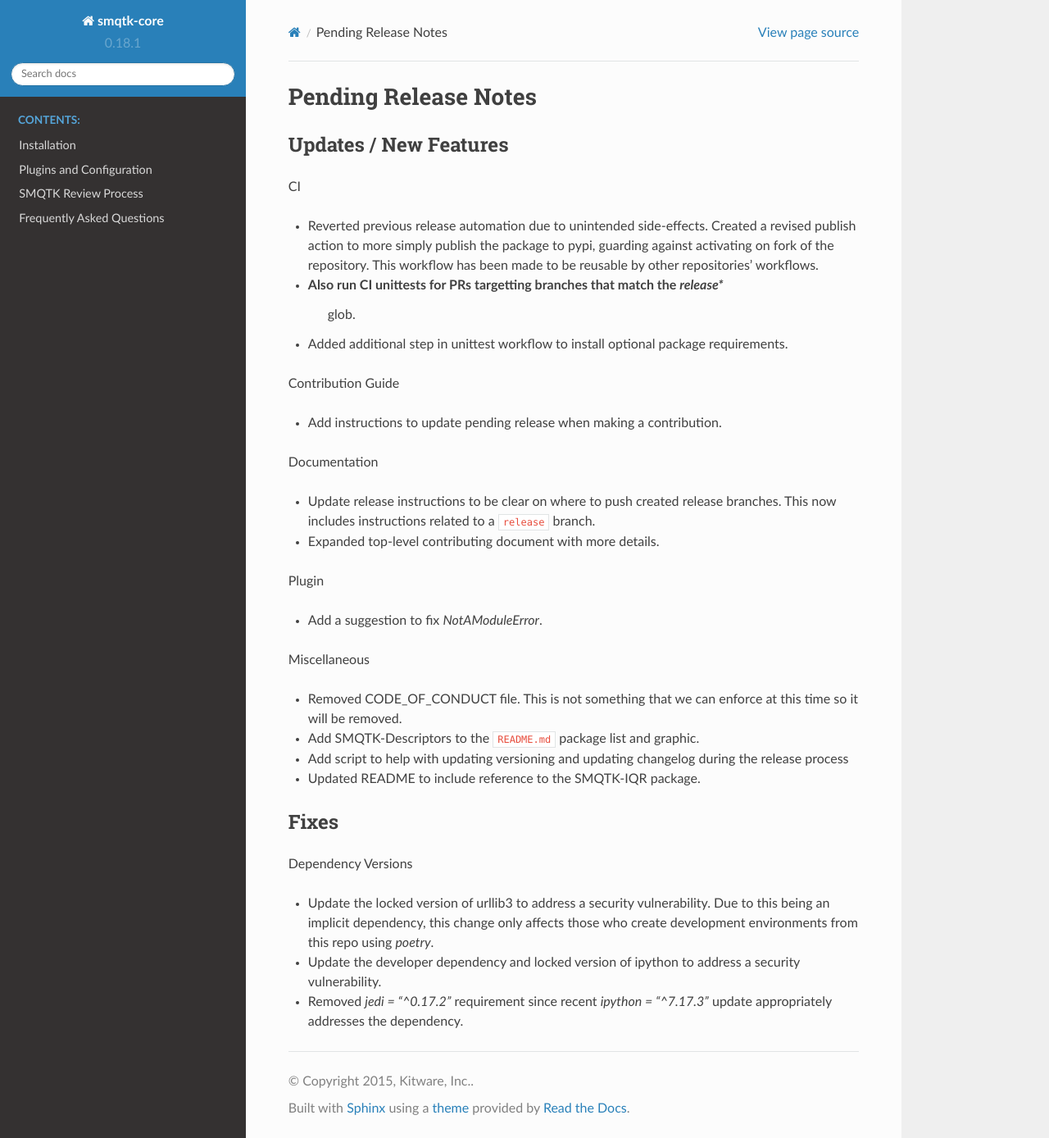
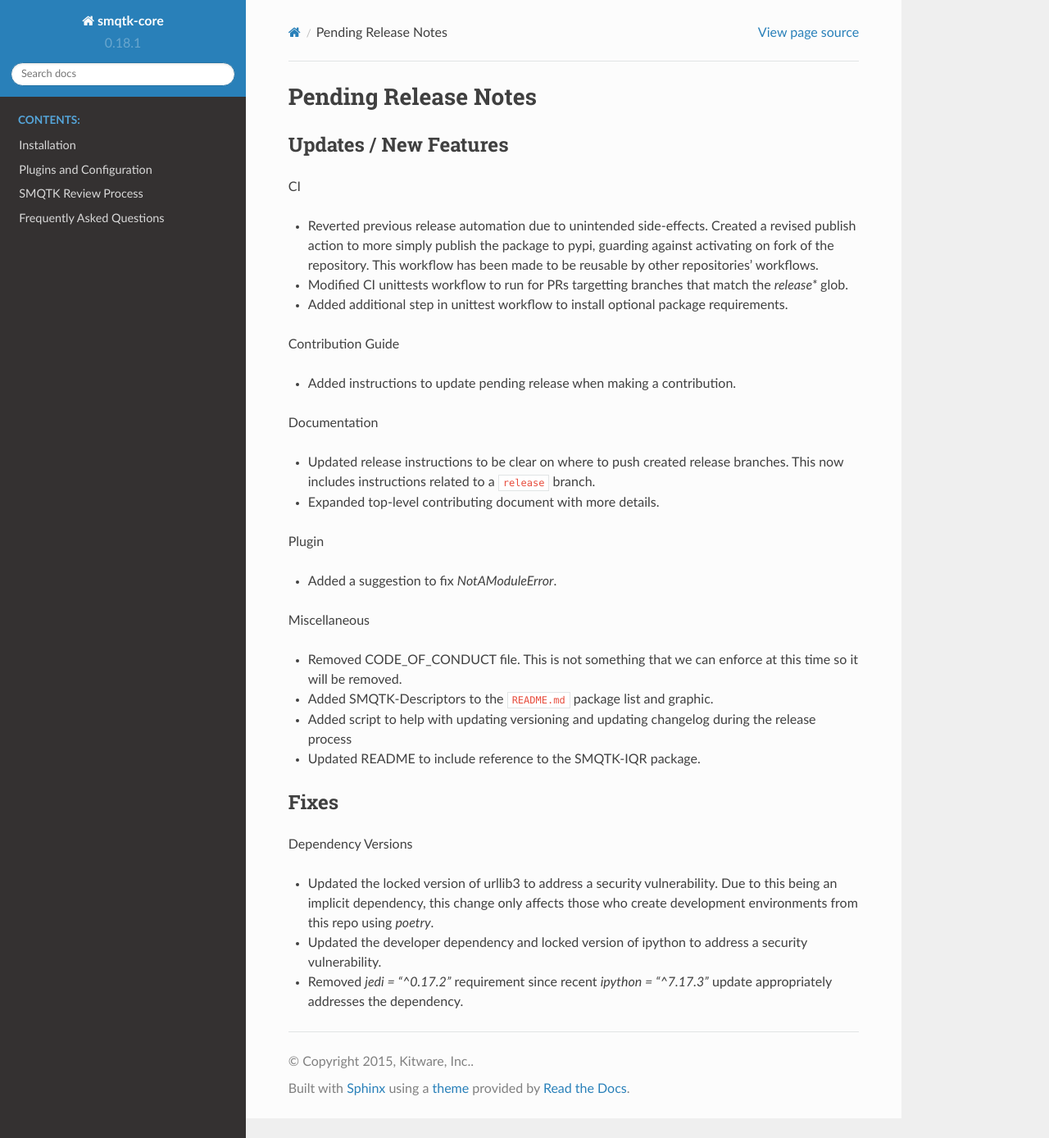
Before and after one commit to Kitware/SMQTK-Core, a Sphinx documentation site: the page built from docs/release_notes/pending_release.rst, in a window 1280 px wide and 1388 px high. Shown: the whole window at 82% size. Built offline with Sphinx 7.4.7 and the Read the Docs theme 2.0.0, drawn with Linux system fonts in a browser that asks for light colours; pages that are not in the unit, such as notebooks, are missing from menus; the version number is read from the project's files by our own code.

Commit message:
Change notes to past tense

```diff
--- a/docs/release_notes/pending_release.rst
+++ b/docs/release_notes/pending_release.rst
@@ -11,35 +11,35 @@ CI
   guarding against activating on fork of the repository.
   This workflow has been made to be reusable by other repositories' workflows.
 
-* Also run CI unittests for PRs targetting branches that match the `release*`
-    glob.
+* Modified CI unittests workflow to run for PRs targetting branches that match
+  the `release*` glob.
 
 * Added additional step in unittest workflow to install optional package
   requirements.
 
 Contribution Guide
 
-* Add instructions to update pending release when making a contribution.
+* Added instructions to update pending release when making a contribution.
 
 Documentation
 
-* Update release instructions to be clear on where to push created release
+* Updated release instructions to be clear on where to push created release
   branches. This now includes instructions related to a ``release`` branch.
 
 * Expanded top-level contributing document with more details.
 
 Plugin
 
-* Add a suggestion to fix `NotAModuleError`.
+* Added a suggestion to fix `NotAModuleError`.
 
 Miscellaneous
 
 * Removed CODE_OF_CONDUCT file. This is not something that we can enforce
   at this time so it will be removed.
 
-* Add SMQTK-Descriptors to the ``README.md`` package list and graphic.
+* Added SMQTK-Descriptors to the ``README.md`` package list and graphic.
 
-* Add script to help with updating versioning and updating changelog during
+* Added script to help with updating versioning and updating changelog during
   the release process
 
 * Updated README to include reference to the SMQTK-IQR package.
@@ -49,11 +49,11 @@ Fixes
 
 Dependency Versions
 
-* Update the locked version of urllib3 to address a security vulnerability.
+* Updated the locked version of urllib3 to address a security vulnerability.
   Due to this being an implicit dependency, this change only affects those who
   create development environments from this repo using `poetry`.
 
-* Update the developer dependency and locked version of ipython to address a
+* Updated the developer dependency and locked version of ipython to address a
   security vulnerability.
 
 * Removed `jedi = "^0.17.2"` requirement since recent `ipython = "^7.17.3"`
```
